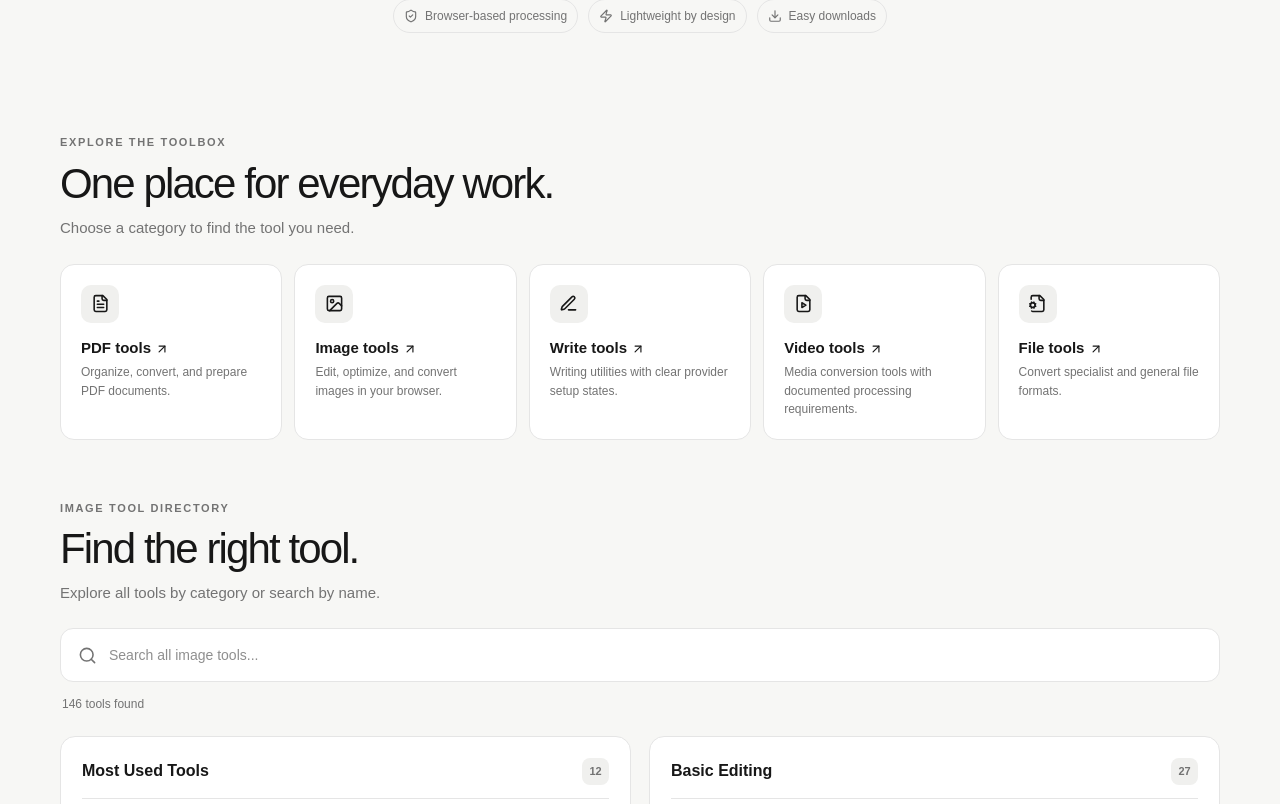
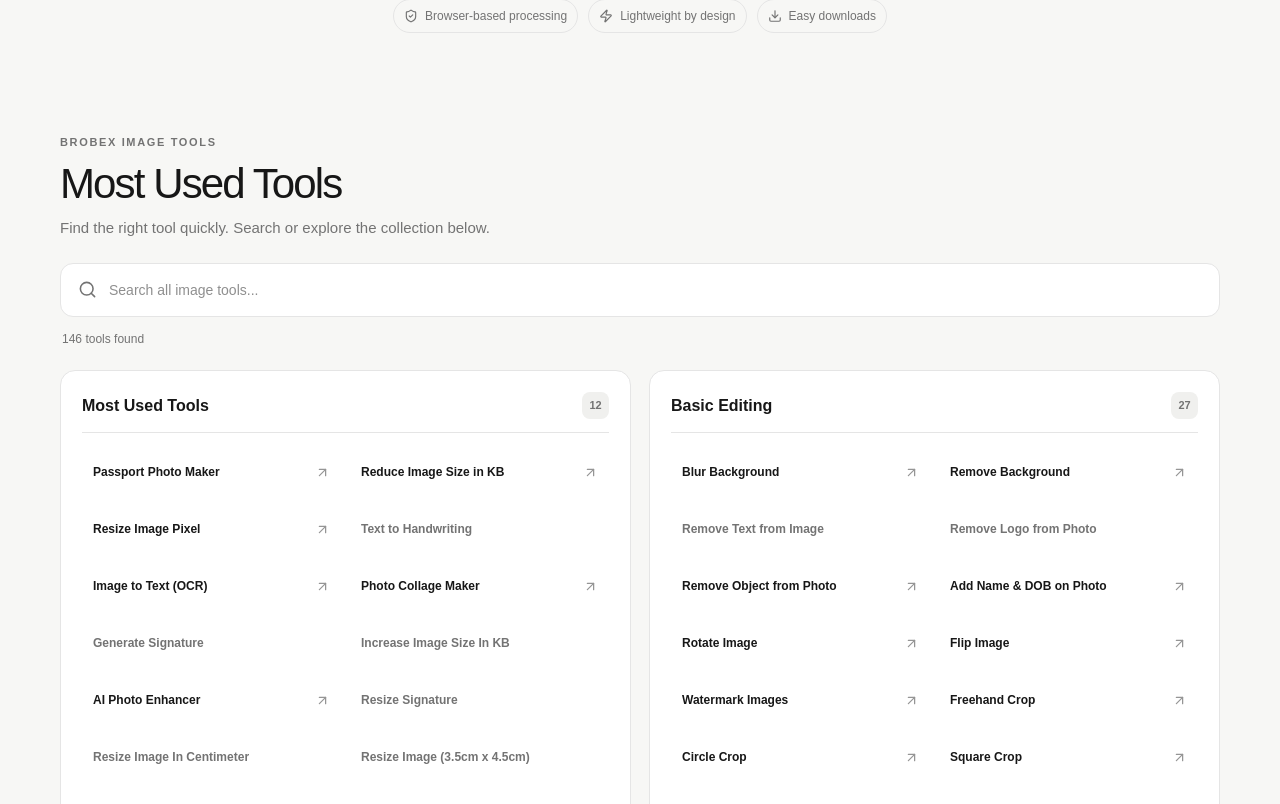
Before and after one commit to wadoodi505-hue/brobeximagetoll, a Next.js app: page / in a window 1280 px wide. Shown: the part 400-1204 px from the top of the page. Built offline with nearby package versions, Linux system fonts and the light colour scheme.

Commit message:
brobex code

```diff
--- a/app/globals.css
+++ b/app/globals.css
@@ -2071,3 +2071,84 @@
         white-space: normal;
     }
 }
+
+/* BROBEX directory: responsive two-column tool layout */
+.image-directory,
+.directory-categories,
+.directory-category,
+.directory-tool-list {
+    width: 100%;
+    min-width: 0;
+    max-width: 100%;
+}
+
+.directory-categories {
+    display: grid;
+    grid-template-columns: repeat(2, minmax(0, 1fr));
+    gap: 18px;
+}
+
+.directory-tool-list {
+    display: grid;
+    grid-template-columns: repeat(2, minmax(0, 1fr));
+    gap: 9px;
+}
+
+.directory-tool {
+    min-width: 0;
+    max-width: 100%;
+    min-height: 48px;
+    overflow: hidden;
+    overflow-wrap: anywhere;
+    word-break: normal;
+    line-height: 1.4;
+}
+
+.directory-tool span {
+    min-width: 0;
+    overflow-wrap: anywhere;
+}
+
+.directory-category {
+    padding: clamp(12px, 2vw, 21px);
+}
+
+.directory-search {
+    min-width: 0;
+    max-width: 100%;
+}
+
+@media (max-width: 700px) {
+    .directory-categories {
+        grid-template-columns: minmax(0, 1fr);
+        gap: 13px;
+    }
+
+    .directory-tool-list {
+        grid-template-columns: repeat(2, minmax(0, 1fr));
+        gap: 7px;
+    }
+
+    .directory-tool {
+        min-height: 46px;
+        padding: 9px;
+        font-size: 12px;
+    }
+
+    .directory-category {
+        padding: 14px;
+    }
+}
+
+@media (max-width: 360px) {
+    .directory-tool {
+        gap: 4px;
+        padding: 8px 7px;
+        font-size: 11px;
+    }
+
+    .directory-tool svg {
+        width: 12px;
+        height: 12px;
+    }
+}
--- a/app/page.tsx
+++ b/app/page.tsx
@@ -1,25 +1,9 @@
-import Link from "next/link";
 import {
   ShieldCheck,
   Zap,
-  Download,
-  Image as ImageIcon,
-  FileText,
-  PenLine,
-  FileVideo,
-  FileCog,
-  ArrowUpRight
+  Download
 } from "lucide-react";
-import { categories } from "@/lib/tools";
 import { ImageToolDirectory } from "@/components/image-tool-directory";
-
-const categoryIcons: Record<string, typeof ImageIcon> = {
-  image: ImageIcon,
-  pdf: FileText,
-  write: PenLine,
-  video: FileVideo,
-  file: FileCog
-};
 
 export default function HomePage() {
   return (
@@ -41,45 +25,11 @@
       </section>
 
       <section className="container section">
-        <div className="section-heading">
-          <div>
-            <span className="eyebrow">EXPLORE THE TOOLBOX</span>
-            <h2>One place for everyday work.</h2>
-            <p>Choose a category to find the tool you need.</p>
-          </div>
-        </div>
-
-        <div className="category-strip">
-          {categories.map((category) => {
-            const Icon = categoryIcons[category.id] ?? ImageIcon;
-
-            return (
-              <Link
-                className="category-tile"
-                key={category.id}
-                href={category.href}
-              >
-                <span className="tile-icon">
-                  <Icon size={19} />
-                </span>
-                <strong>
-                  {category.label} tools{" "}
-                  <ArrowUpRight
-                    size={14}
-                    style={{ display: "inline", verticalAlign: "middle" }}
-                  />
-                </strong>
-                <p>{category.description}</p>
-              </Link>
-            );
-          })}
-        </div>
-
         <div className="section-heading directory-main-heading">
           <div>
-            <span className="eyebrow">IMAGE TOOL DIRECTORY</span>
-            <h2>Find the right tool.</h2>
-            <p>Explore all tools by category or search by name.</p>
+            <span className="eyebrow">BROBEX IMAGE TOOLS</span>
+            <h2>Most Used Tools</h2>
+            <p>Find the right tool quickly. Search or explore the collection below.</p>
           </div>
         </div>
 
```
Also changed, not shown: 2 other files (tests, documents, lock files or other folders).
